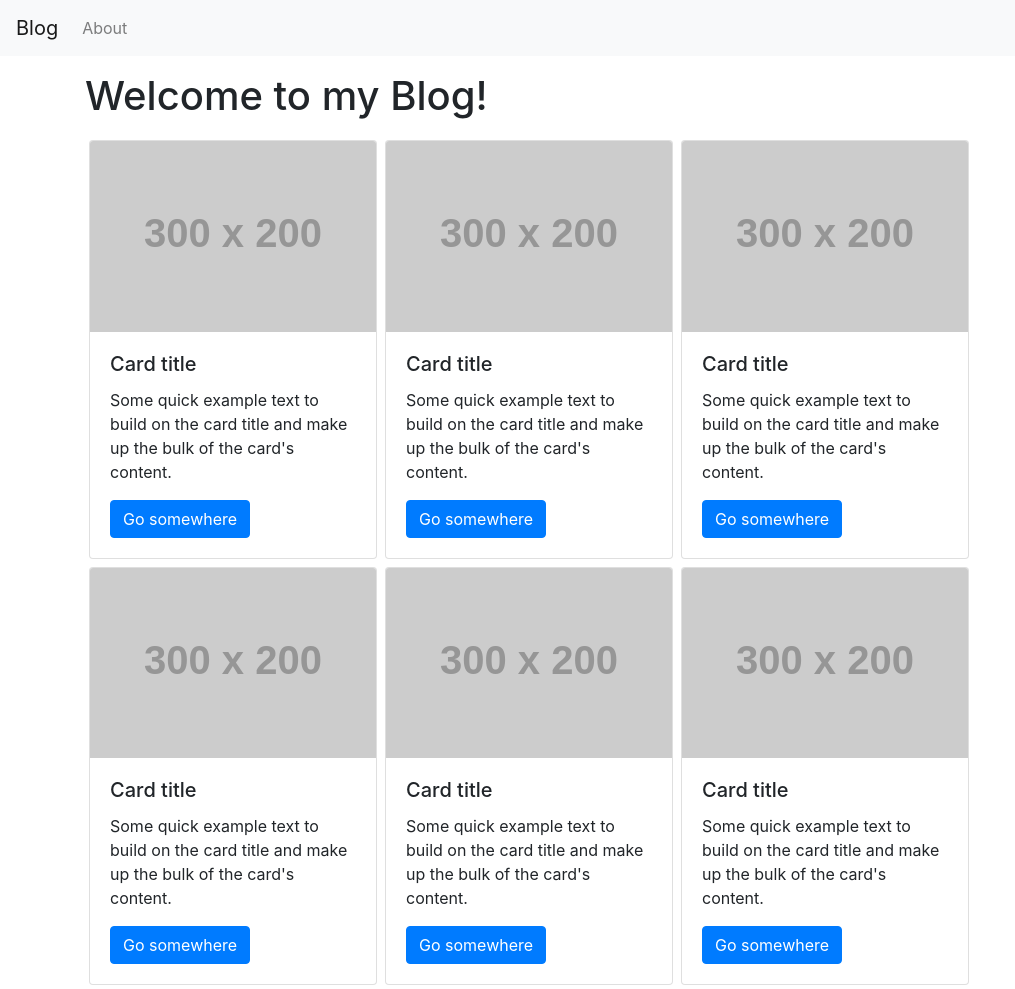
After one commit to yulia633/blog-php, a PHP site: template templates/index.html.twig in a window 1280 px wide. The commit adds this page. Shown: the whole page, without its empty margins (0-1015 px from the left). Run offline with PHP 8.4, Linux system fonts and the light colour scheme; the template is opened without the code that fills it, so the values that code supplies are empty; grey boxes labelled with a size stand in for pictures from a placeholder-image service; some libraries are stand-ins or nearby versions.

Commit message:
add twig

```diff
--- a/composer.json
+++ b/composer.json
@@ -19,9 +19,10 @@
         "phpcs": "phpcs"
     },
     "require": {
-        "php": ">=8.1.2",
+        "php": "^7.3|^8.0",
         "slim/psr7": "^1.3",
-        "slim/slim": "^4.7"
+        "slim/slim": "^4.7",
+        "twig/twig": "^3.0"
     },
     "require-dev": {
         "squizlabs/php_codesniffer": "^3.5"
--- /dev/null
+++ b/templates/base.html.twig
@@ -0,0 +1,33 @@
+<!doctype html>
+<html lang="en">
+<head>
+  <!-- Required meta tags -->
+  <meta charset="utf-8">
+  <meta name="viewport" content="width=device-width, initial-scale=1, shrink-to-fit=no">
+
+  <!-- Bootstrap CSS -->
+  <link rel="stylesheet" href="https://cdn.jsdelivr.net/npm/bootstrap@4.5.3/dist/css/bootstrap.min.css" integrity="sha384-TX8t27EcRE3e/ihU7zmQxVncDAy5uIKz4rEkgIXeMed4M0jlfIDPvg6uqKI2xXr2" crossorigin="anonymous">
+
+  <title>Hello, world!</title>
+</head>
+<body>
+<nav class="navbar navbar-expand-lg navbar-light bg-light">
+  <a class="navbar-brand" href="/">Blog</a>
+  <button class="navbar-toggler" type="button" data-toggle="collapse" data-target="#navbarNav" aria-controls="navbarNav" aria-expanded="false" aria-label="Toggle navigation">
+    <span class="navbar-toggler-icon"></span>
+  </button>
+  <div class="collapse navbar-collapse" id="navbarNav">
+    <ul class="navbar-nav">
+      <li class="nav-item">
+        <a class="nav-link" href="/about">About</a>
+      </li>
+    </ul>
+  </div>
+</nav>
+
+{% block body %}{% endblock %}
+
+<script src="https://code.jquery.com/jquery-3.5.1.slim.min.js" integrity="sha384-DfXdz2htPH0lsSSs5nCTpuj/zy4C+OGpamoFVy38MVBnE+IbbVYUew+OrCXaRkfj" crossorigin="anonymous"></script>
+<script src="https://cdn.jsdelivr.net/npm/bootstrap@4.5.3/dist/js/bootstrap.bundle.min.js" integrity="sha384-ho+j7jyWK8fNQe+A12Hb8AhRq26LrZ/JpcUGGOn+Y7RsweNrtN/tE3MoK7ZeZDyx" crossorigin="anonymous"></script>
+</body>
+</html>
--- /dev/null
+++ b/templates/index.html.twig
@@ -0,0 +1,71 @@
+{% extends 'base.html.twig' %}
+
+{% block body %}
+<div class="container">
+  <h1 class="mb-3 mt-3">Welcome to my Blog!</h1>
+  <div class="container row">
+    <div class="p-1">
+      <div class="card" style="width: 18rem;">
+        <img src="https://dummyimage.com/300x200/5b76ba/ffffff" class="card-img-top" alt="...">
+        <div class="card-body">
+          <h5 class="card-title">Card title</h5>
+          <p class="card-text">Some quick example text to build on the card title and make up the bulk of the card's content.</p>
+          <a href="#" class="btn btn-primary">Go somewhere</a>
+        </div>
+      </div>
+    </div>
+    <div class="p-1">
+      <div class="card" style="width: 18rem;">
+        <img src="https://dummyimage.com/300x200/5b76ba/ffffff" class="card-img-top" alt="...">
+        <div class="card-body">
+          <h5 class="card-title">Card title</h5>
+          <p class="card-text">Some quick example text to build on the card title and make up the bulk of the card's content.</p>
+          <a href="#" class="btn btn-primary">Go somewhere</a>
+        </div>
+      </div>
+    </div>
+    <div class="p-1">
+      <div class="card" style="width: 18rem;">
+        <img src="https://dummyimage.com/300x200/5b76ba/ffffff" class="card-img-top" alt="...">
+        <div class="card-body">
+          <h5 class="card-title">Card title</h5>
+          <p class="card-text">Some quick example text to build on the card title and make up the bulk of the card's content.</p>
+          <a href="#" class="btn btn-primary">Go somewhere</a>
+        </div>
+      </div>
+    </div>
+  </div>
+  <div class="container row">
+    <div class="p-1">
+      <div class="card" style="width: 18rem;">
+        <img src="https://dummyimage.com/300x200/5b76ba/ffffff" class="card-img-top" alt="...">
+        <div class="card-body">
+          <h5 class="card-title">Card title</h5>
+          <p class="card-text">Some quick example text to build on the card title and make up the bulk of the card's content.</p>
+          <a href="#" class="btn btn-primary">Go somewhere</a>
+        </div>
+      </div>
+    </div>
+    <div class="p-1">
+      <div class="card" style="width: 18rem;">
+        <img src="https://dummyimage.com/300x200/5b76ba/ffffff" class="card-img-top" alt="...">
+        <div class="card-body">
+          <h5 class="card-title">Card title</h5>
+          <p class="card-text">Some quick example text to build on the card title and make up the bulk of the card's content.</p>
+          <a href="#" class="btn btn-primary">Go somewhere</a>
+        </div>
+      </div>
+    </div>
+    <div class="p-1">
+      <div class="card" style="width: 18rem;">
+        <img src="https://dummyimage.com/300x200/5b76ba/ffffff" class="card-img-top" alt="...">
+        <div class="card-body">
+          <h5 class="card-title">Card title</h5>
+          <p class="card-text">Some quick example text to build on the card title and make up the bulk of the card's content.</p>
+          <a href="#" class="btn btn-primary">Go somewhere</a>
+        </div>
+      </div>
+    </div>
+  </div>
+</div>
+{% endblock %}
```
Also changed, not shown: public/index.php (+13 -4 lines), templates/about.html.twig (added, +7 -0 lines), 1 other file.
